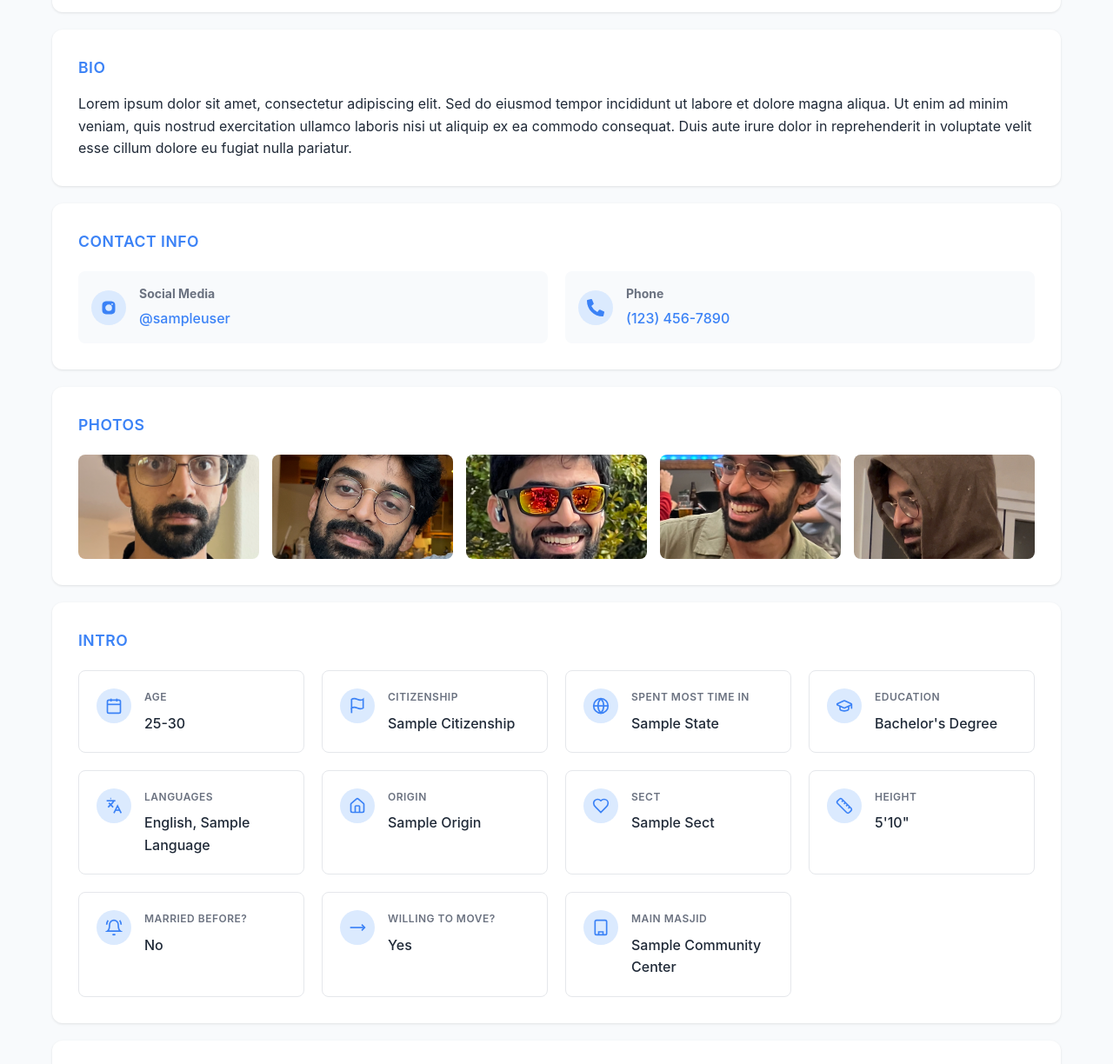
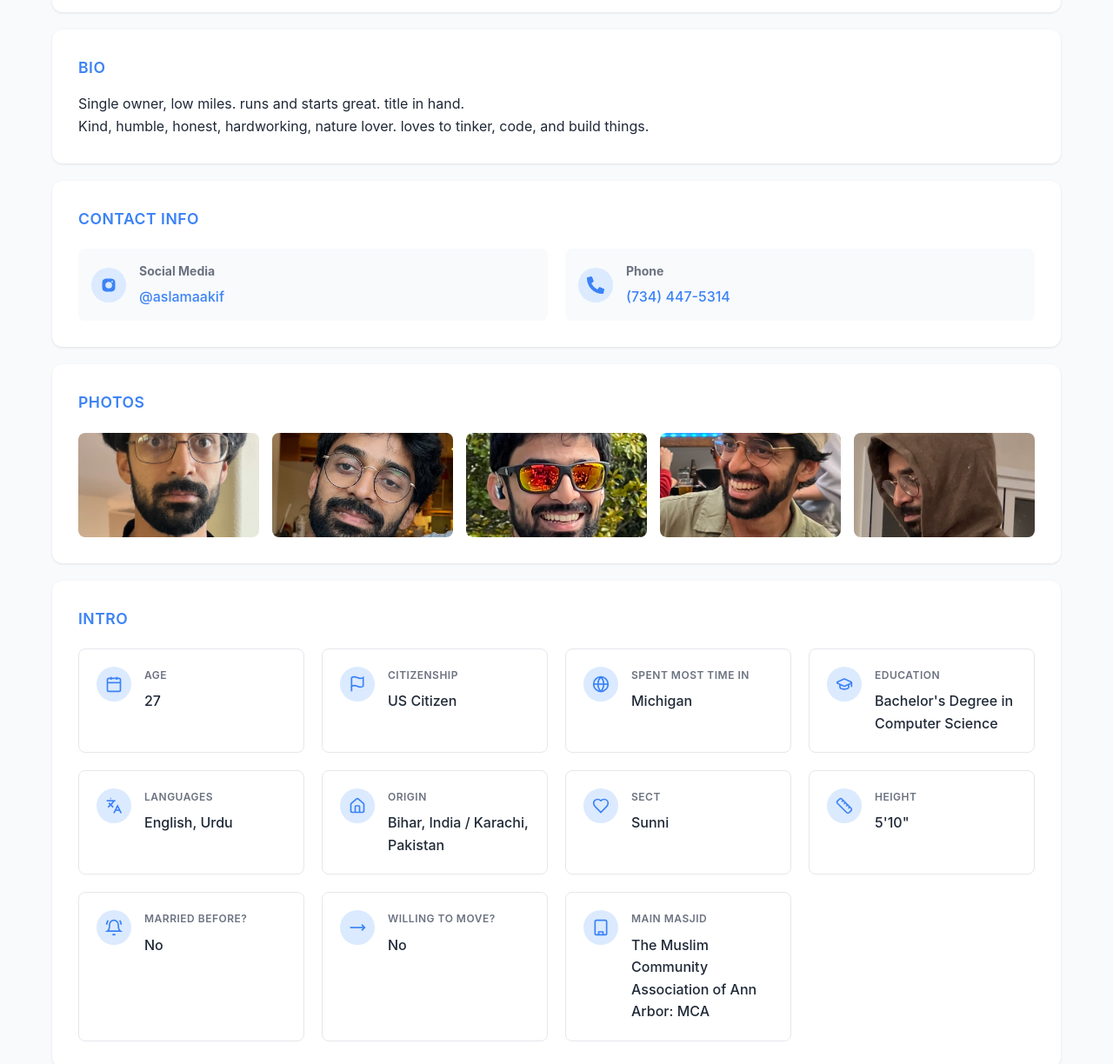
Before and after one commit to yahya-s9/El-Sobrante, a plain HTML site: page Aakif-In-Pairs/index.html in a window 1280 px wide. Shown: the part 226-1450 px from the top of the page at 87% size. Drawn offline with Linux system fonts and the light colour scheme.

Commit message:
Aakif's profile

```diff
--- a/Aakif-In-Pairs/index.html
+++ b/Aakif-In-Pairs/index.html
@@ -3,7 +3,7 @@
 <head>
     <meta charset="UTF-8">
     <meta name="viewport" content="width=device-width, initial-scale=1.0">
-    <title>Sample Profile - Lorem Ipsum</title>
+    <title>InPairs.io/Aakif Aslam</title>
     <style>
         * {
             margin: 0;
@@ -358,21 +358,21 @@
             <div class="profile-main">
                 <img src="./assets/images/IMG_0338.jpg" alt="Sample Profile" class="profile-photo">
                 <div class="profile-info">
-                    <h1>Lorem Ipsum</h1>
+                    <h1>Aakif Aslam</h1>
                     <div class="profile-details">
                         <div class="detail-item">
                             <svg width="16" height="16" viewBox="0 0 24 24" fill="none" stroke="currentColor" stroke-width="2">
                                 <path d="M20 10c0 4.993-5.539 10.193-7.399 11.799a1 1 0 0 1-1.202 0C9.539 20.193 4 14.993 4 10a8 8 0 0 1 16 0"></path>
                                 <circle cx="12" cy="10" r="3"></circle>
                             </svg>
-                            <span>Sample City, State</span>
+                            <span>Canton, Michigan / Santa Clara, California</span>
                         </div>
                         <div class="detail-item">
                             <svg width="16" height="16" viewBox="0 0 24 24" fill="none" stroke="currentColor" stroke-width="2">
                                 <path d="M16 20V4a2 2 0 0 0-2-2h-4a2 2 0 0 0-2 2v16"></path>
                                 <rect width="20" height="14" x="2" y="6" rx="2"></rect>
                             </svg>
-                            <span>Professional</span>
+                            <span>Firmvare Software Engineer</span>
                         </div>
                     </div>
                 </div>
@@ -382,7 +382,8 @@
         <!-- Bio Section -->
         <div class="bio">
             <h3>Bio</h3>
-            <p>Lorem ipsum dolor sit amet, consectetur adipiscing elit. Sed do eiusmod tempor incididunt ut labore et dolore magna aliqua. Ut enim ad minim veniam, quis nostrud exercitation ullamco laboris nisi ut aliquip ex ea commodo consequat. Duis aute irure dolor in reprehenderit in voluptate velit esse cillum dolore eu fugiat nulla pariatur.</p>
+            <p>Single owner, low miles. runs and starts great. title in hand. <br>
+                Kind, humble, honest, hardworking, nature lover. loves to tinker, code, and build things. </p>
         </div>
 
         <!-- Contact Info -->
@@ -397,7 +398,7 @@
                     </div>
                     <div class="contact-details">
                         <h4>Social Media</h4>
-                        <a href="#" target="_blank">@sampleuser</a>
+                        <a href="#" target="_blank">@aslamaakif</a>
                     </div>
                 </div>
                 <div class="contact-item">
@@ -408,7 +409,7 @@
                     </div>
                     <div class="contact-details">
                         <h4>Phone</h4>
-                        <a href="tel:1234567890">(123) 456-7890</a>
+                        <a href="tel:1234567890">(734) 447-5314</a>
                     </div>
                 </div>
             </div>
@@ -441,7 +442,7 @@
                     </div>
                     <div class="intro-content">
                         <h4>Age</h4>
-                        <p>25-30</p>
+                        <p>27</p>
                     </div>
                 </div>
                 <div class="intro-item">
@@ -453,7 +454,7 @@
                     </div>
                     <div class="intro-content">
                         <h4>Citizenship</h4>
-                        <p>Sample Citizenship</p>
+                        <p>US Citizen</p>
                     </div>
                 </div>
                 <div class="intro-item">
@@ -466,7 +467,7 @@
                     </div>
                     <div class="intro-content">
                         <h4>Spent most time in</h4>
-                        <p>Sample State</p>
+                        <p>Michigan</p>
                     </div>
                 </div>
                 <div class="intro-item">
@@ -479,7 +480,7 @@
                     </div>
                     <div class="intro-content">
                         <h4>Education</h4>
-                        <p>Bachelor's Degree</p>
+                        <p>Bachelor's Degree in Computer Science</p>
                     </div>
                 </div>
                 <div class="intro-item">
@@ -495,7 +496,7 @@
                     </div>
                     <div class="intro-content">
                         <h4>Languages</h4>
-                        <p>English, Sample Language</p>
+                        <p>English, Urdu</p>
                     </div>
                 </div>
                 <div class="intro-item">
@@ -507,7 +508,7 @@
                     </div>
                     <div class="intro-content">
                         <h4>Origin</h4>
-                        <p>Sample Origin</p>
+                        <p>Bihar, India / Karachi, Pakistan</p>
                     </div>
                 </div>
                 <div class="intro-item">
@@ -518,7 +519,7 @@
                     </div>
                     <div class="intro-content">
                         <h4>Sect</h4>
-                        <p>Sample Sect</p>
+                        <p>Sunni</p>
                     </div>
                 </div>
                 <div class="intro-item">
@@ -559,7 +560,7 @@
                     </div>
                     <div class="intro-content">
                         <h4>Willing to move?</h4>
-                        <p>Yes</p>
+                        <p>No</p>
                     </div>
                 </div>
                 <div class="intro-item">
@@ -580,7 +581,7 @@
                     </div>
                     <div class="intro-content">
                         <h4>Main Masjid</h4>
-                        <p>Sample Community Center</p>
+                        <p>The Muslim Community Association of Ann Arbor: MCA</p>
                     </div>
                 </div>
             </div>
@@ -611,7 +612,7 @@
                 <div class="scale-item">
                     <div class="scale-header">
                         <span class="scale-title">Fitness activity</span>
-                        <span class="scale-value">4 / 5</span>
+                        <span class="scale-value">2 / 5</span>
                     </div>
                     <div class="progress-bar">
                         <div class="progress-fill" style="width: 80%"></div>
```
Also changed, not shown: 2 other files.
